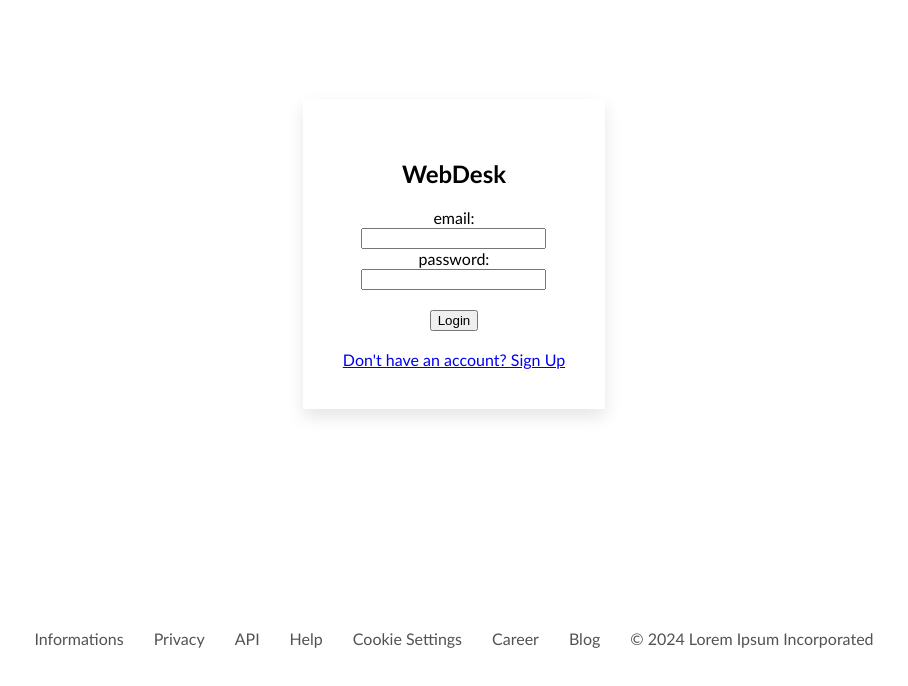
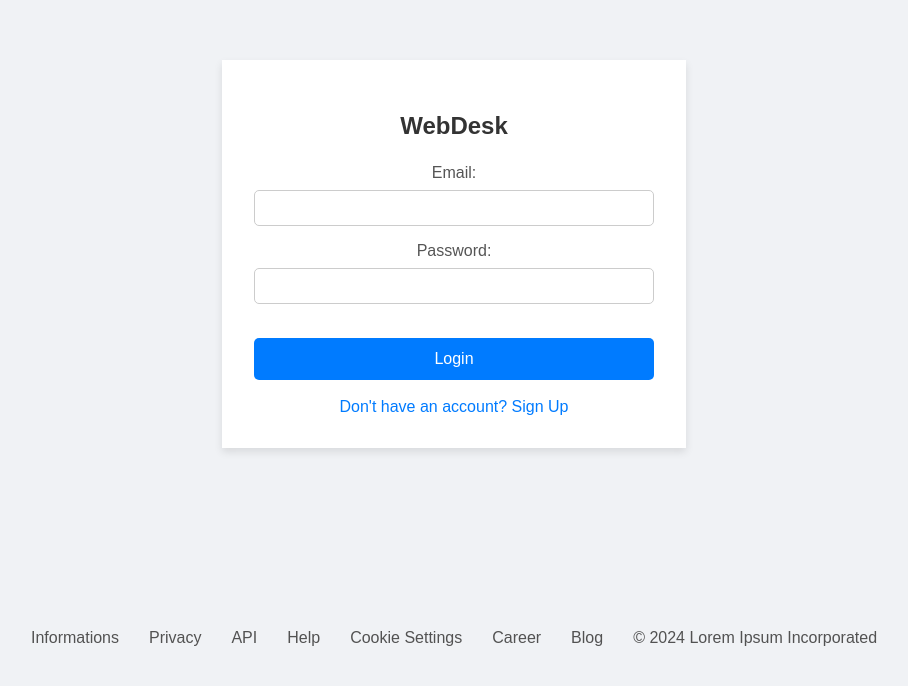
Before and after one commit to Pyrvdox/WebDesk, a React (Create React App) app in the folder frontend/: page / in a window 1280 px wide. Shown: the part 106-792 px from the top of the page, without its empty margins (186-1094 px from the left). Built offline with nearby package versions, Linux system fonts and the light colour scheme.

Commit message:
style fixes + assetts

```diff
--- a/frontend/src/Components/Home.js
+++ b/frontend/src/Components/Home.js
@@ -5,10 +5,15 @@ import '../Styles/homestyles.css'
 const HomeComponent = () => {
 
     return(
+        <>
+        <NavBar />
         <section className="home-section">
-            <NavBar />
-            <h1>Home Page</h1>
+            <div className="content-bar">
+                <h1>Hello</h1>
+            </div>
         </section>
+        </>
+
     )
 };
 
--- a/frontend/src/Components/Login.js
+++ b/frontend/src/Components/Login.js
@@ -49,8 +49,8 @@ const LoginComponent = () => {
         	<h1>WebDesk</h1>
 			<form>
 
-				<label>email:</label>
-				<br />
+				<label>Email:</label>
+
 				<input
 					type="email"
 					name="email"
@@ -58,8 +58,8 @@ const LoginComponent = () => {
 					onChange={handleChange}
 				></input>
 				<br />
-				<label>password:</label>
-				<br />
+				<label>Password:</label>
+
 				<input
 					type="password"
 					name="password"
@@ -68,7 +68,7 @@ const LoginComponent = () => {
 				></input>
 
 				<br />
-                 <br/>
+                <br/>
 				<button type="submit" disabled={isLoading} onClick={handleSubmit}>
 					Login
 				</button>
--- a/frontend/src/Components/Navbar.js
+++ b/frontend/src/Components/Navbar.js
@@ -71,6 +71,7 @@ const NavBar = () => {
             <div className="right-nav">
                 {userInfo ? <a href="home" className="nav-link">{userInfo.username}</a> : ""}
                 <a href="home" className="nav-link">Apps</a>
+                <a href="home" className="nav-link">Settings</a>
                 <button onClick={handleLogout} className="nav-button">Logout</button>
             </div>
         </div>
--- a/frontend/src/Components/Register.js
+++ b/frontend/src/Components/Register.js
@@ -43,10 +43,9 @@ const RegisterComponent = () => {
     return(
         <section className="centered-section">
         <div className="front-container">
-        <h2>Register</h2>
+        <h2>Create an account</h2>
         <form>
             <label>username:</label>
-            <br />
             <input
                 type="text"
                 name="username"
@@ -56,7 +55,6 @@ const RegisterComponent = () => {
             <br />
             <br />
             <label>email:</label>
-            <br />
             <input
                 type="email"
                 name="email"
@@ -66,7 +64,6 @@ const RegisterComponent = () => {
             <br />
             <br />
             <label>password:</label>
-            <br />
             <input
                 type="password"
                 name="password1"
@@ -76,7 +73,6 @@ const RegisterComponent = () => {
             <br />
             <br />
             <label>confirm password:</label>
-            <br />
             <input
                 type="password"
                 name="password2"
--- a/frontend/src/Styles/Navbarstyle.css
+++ b/frontend/src/Styles/Navbarstyle.css
@@ -1,12 +1,38 @@
 .nav {
-    background-color: black;
+    background-color: #111111;
     display: flex;
     justify-content: space-between;
+    align-items: center;
+    padding: 1rem 1rem;
     color: white;
+    max-height: 1.2vh;
+}
+
+.nav h1 {
+    margin: 0;
+    font-size: 2rem;
+    font-family: 'Arial', sans-serif;
 }
 
 .right-nav {
     display: flex;
-    justify-content: space-between;
+    align-items: center;
     gap: 15px;
 }
+
+.nav-link, .nav-button {
+    background: none;
+    border: none;
+    color: white;
+    text-decoration: none;
+    font-size: 1rem;
+    cursor: pointer;
+    transition: color 0.3s, background-color 0.3s;
+    padding: 0.5rem 1rem;
+    border-radius: 5px;
+}
+
+.nav-link:hover, .nav-button:hover {
+    color: #007bff;
+    background-color: rgba(0, 123, 255, 0.1);
+}
--- a/frontend/src/Styles/footerstyles.css
+++ b/frontend/src/Styles/footerstyles.css
@@ -1,7 +1,8 @@
 .footer-container {
     display: flex;
     justify-content: center;
-
+    background-color: #f0f2f5;
+    height: 10vh;
 }
 
 .footer-container a {
--- a/frontend/src/Styles/frontpages.css
+++ b/frontend/src/Styles/frontpages.css
@@ -3,12 +3,63 @@
     justify-content: center;
     align-items: center;
     height: 90vh;
-
+    background-color: #f0f2f5;
 }
 
 .front-container {
+    background-color: #fff;
+    padding: 2rem;
+    box-shadow: 0 4px 8px rgba(0, 0, 0, 0.1);
     text-align: center;
-    padding: 40px;
-    background-color: white;
-    box-shadow: 0 8px 16px rgba(0, 0, 0,0.1);
+    max-width: 400px;
+    width: 100%;
 }
+
+.front-container h1 {
+    margin-bottom: 1.5rem;
+    color: #333;
+    font-family: 'Arial', sans-serif;
+}
+
+.front-container label {
+    font-size: 1rem;
+    color: #555;
+    margin-bottom: 0.5rem;
+    display: block;
+}
+
+.front-container input {
+    width: 100%;
+    padding: 0.5rem;
+    margin-bottom: 1rem;
+    border: 1px solid #ccc;
+    border-radius: 5px;
+    font-size: 1rem;
+    box-sizing: border-box;
+}
+
+.front-container button {
+    width: 100%;
+    padding: 0.75rem;
+    background-color: #007bff;
+    border: none;
+    border-radius: 5px;
+    color: white;
+    font-size: 1rem;
+    cursor: pointer;
+    transition: background-color 0.3s;
+}
+
+.front-container button:hover {
+    background-color: #0056b3;
+}
+
+.front-container a {
+    color: #007bff;
+    text-decoration: none;
+    transition: color 0.3s;
+}
+
+.front-container a:hover {
+    color: #0056b3;
+}
--- a/frontend/src/Styles/homestyles.css
+++ b/frontend/src/Styles/homestyles.css
@@ -1,3 +1,23 @@
+body {
+    margin: 0;
+    padding: 0;
+    font-family: Arial, sans-serif;
+    background-color: #f0f2f5;
+}
+
 .home-section {
-    height: 90vh;
+    display: flex;
+    height: 100vh;
+    width: 100%;
 }
+
+
+
+.content-bar {
+    background-color: #f0f2f5;
+    width: 100%;
+    display: flex;
+    justify-content: center;
+    align-items: center;
+
+}
```
Also changed, not shown: frontend/src/Assets/notes.png (added).
